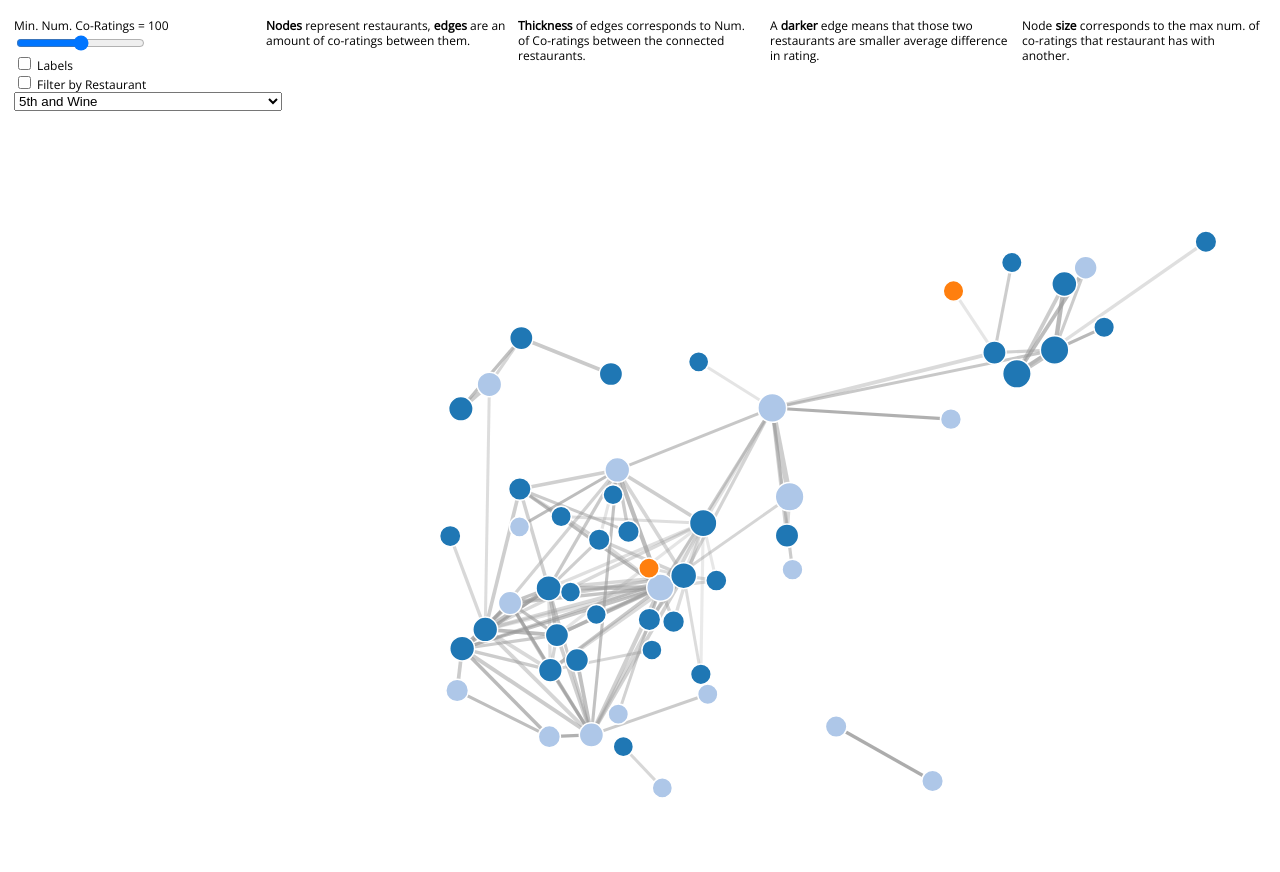
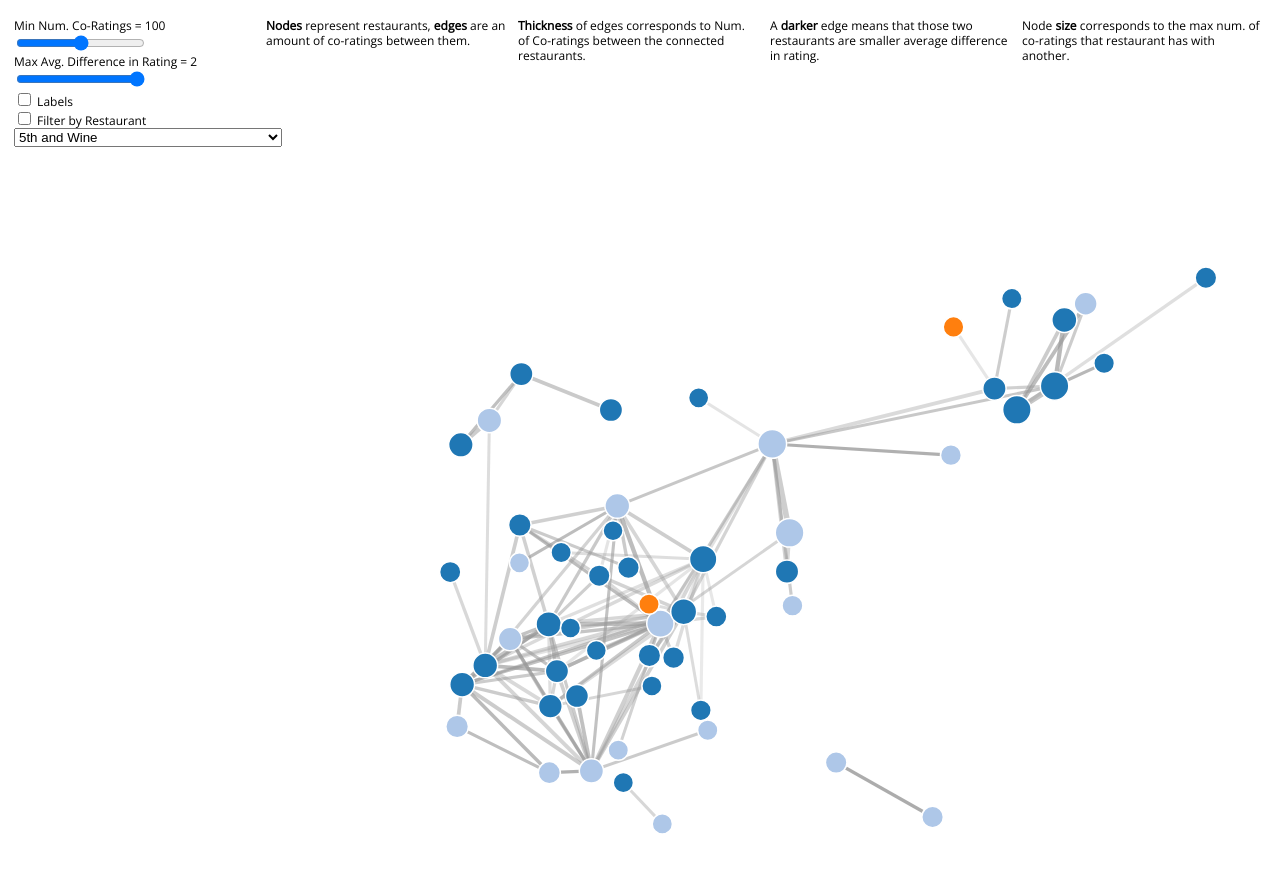
Before and after one commit to mattfarkas/mattfarkas.github.io, a plain HTML site: page index.html in a window 1280 px wide. Shown: the top 872 px of the page. Drawn offline with nearby package versions, Linux system fonts and the light colour scheme.

Commit message:
ratings filter

```diff
--- a/index.html
+++ b/index.html
@@ -77,8 +77,10 @@ body {
 <link rel="stylesheet" type="text/css" href="//fonts.googleapis.com/css?family=Open+Sans" />
 <body>
   <label for="nRatings" style="display: inline-block; text-align: left">
-    Min. Num. Co-Ratings = <span id="nRatings-value">100</span>
-    <input style="position: relative;" id="slideNum" class="input-range" type="range" value="100" min="50" max="150" step="5">
+    Min Num. Co-Ratings = <span id="nRatings-value">100</span>
+    <br><input style="position: relative;" id="slideNum" class="input-range" type="range" value="100" min="50" max="150" step="5">
+    <br>Max Avg. Difference in Rating = <span id="nAvg-diff">2.0</span>
+    <br><input style="position: relative;" id="slideNumDiff" class="input-range" type="range" value="2.0" min="0.4" max="2.0" step="0.1">
     <br><input type="checkbox" id="myCheckbox" unchecked> Labels
     <br><input type="checkbox" id="myFilter" unchecked> Filter by Restaurant
     <br><div id="table_container"></div>
@@ -108,18 +110,10 @@ d3.json("coratings.json", function(error, graph) {
                       }
                     });
 
-
-
     var options = dropDown.selectAll("option")
                    .data(graph.nodes.sort(function (a, b) {return d3.ascending(a.name, b.name)}))
                    .enter()
                    .append("option");
-
-    // var options = dropDown.selectAll("option")
-    //                .data(graph.nodes)
-    //                .enter()
-    //                .append("option");
-
 
     options.text(function (d) { return d.name; })
            .attr("value", function (d) { return d.id; });
@@ -158,6 +152,9 @@ d3.selectAll("#slideNum")
   //   d3.select("#nRatings-value").text(value); })
   .on("change",draw);
 
+d3.selectAll("#slideNumDiff")
+  .on("change",draw);
+
 d3.select("#myCheckbox").on("change",draw);
 d3.select("#myFilter").on("change",draw);
 
@@ -171,6 +168,10 @@ function draw() {
   // get # corating filter #
   var slideVal = d3.select("#slideNum").property("value");
   d3.select("#nRatings-value").text(slideVal);
+
+  // get avg diff filter
+  var avgDiff = d3.select("#slideNumDiff").property("value");
+  d3.select("#nAvg-diff").text(avgDiff);
 
   // get labels bool
   if(d3.select("#myCheckbox").property("checked")){
@@ -200,7 +201,7 @@ function draw() {
     filterID = d3.select('select').property('value');
 
     // if filtering, change min slider to new val
-    newSlider = graph.nodes.filter(function(d) {return d.id === filterID;}).map(function(d) {return d.maxCoratings;})[0];
+    newSlider  = graph.nodes.filter(function(d) {return d.id === filterID;}).map(function(d) {return d.maxCoratings;})[0];
     if (filter & newSlider < parseInt(slideVal)) {
       diff = newSlider%5;
       d3.select("#slideNum").property("value",newSlider-diff);
@@ -212,10 +213,10 @@ function draw() {
     var linkData = graph.links
       .filter(function(d) {
         if (filter) {
-          return d.numCrossReviews >= slideVal &
+          return d.numCrossReviews >= slideVal & d.avgDiff <= avgDiff &
                   (d.source === filterID || d.target === filterID);
         } else {
-         return d.numCrossReviews >= slideVal;
+         return d.numCrossReviews >= slideVal & d.avgDiff <= avgDiff;
         }
       });
 
@@ -230,7 +231,8 @@ function draw() {
                   (d.id === filterID ||
                     (sources.indexOf(d.id) >= 0) || (targets.indexOf(d.id) >= 0));
         } else {
-          return d.maxCoratings >= slideVal;
+          return d.maxCoratings >= slideVal &
+                    ((sources.indexOf(d.id) >= 0) || (targets.indexOf(d.id) >= 0));
         }
       });
 
```
